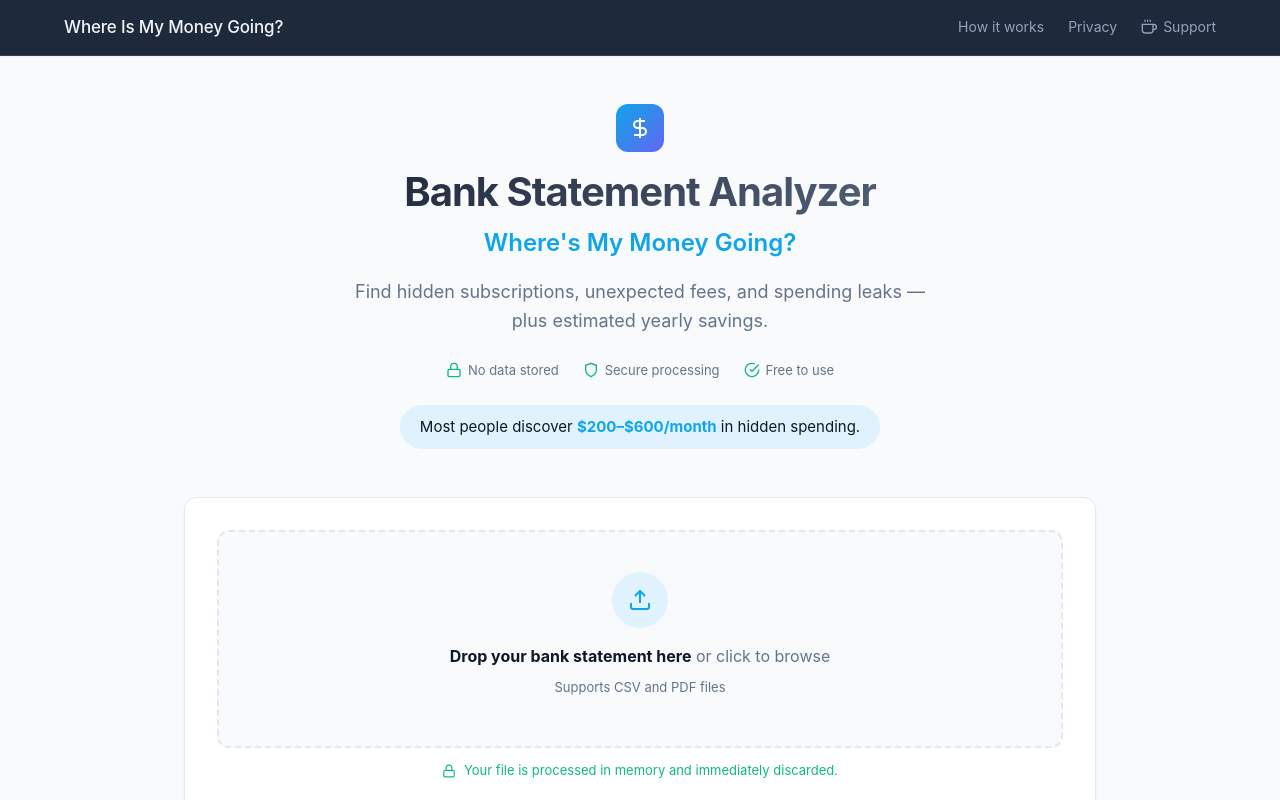
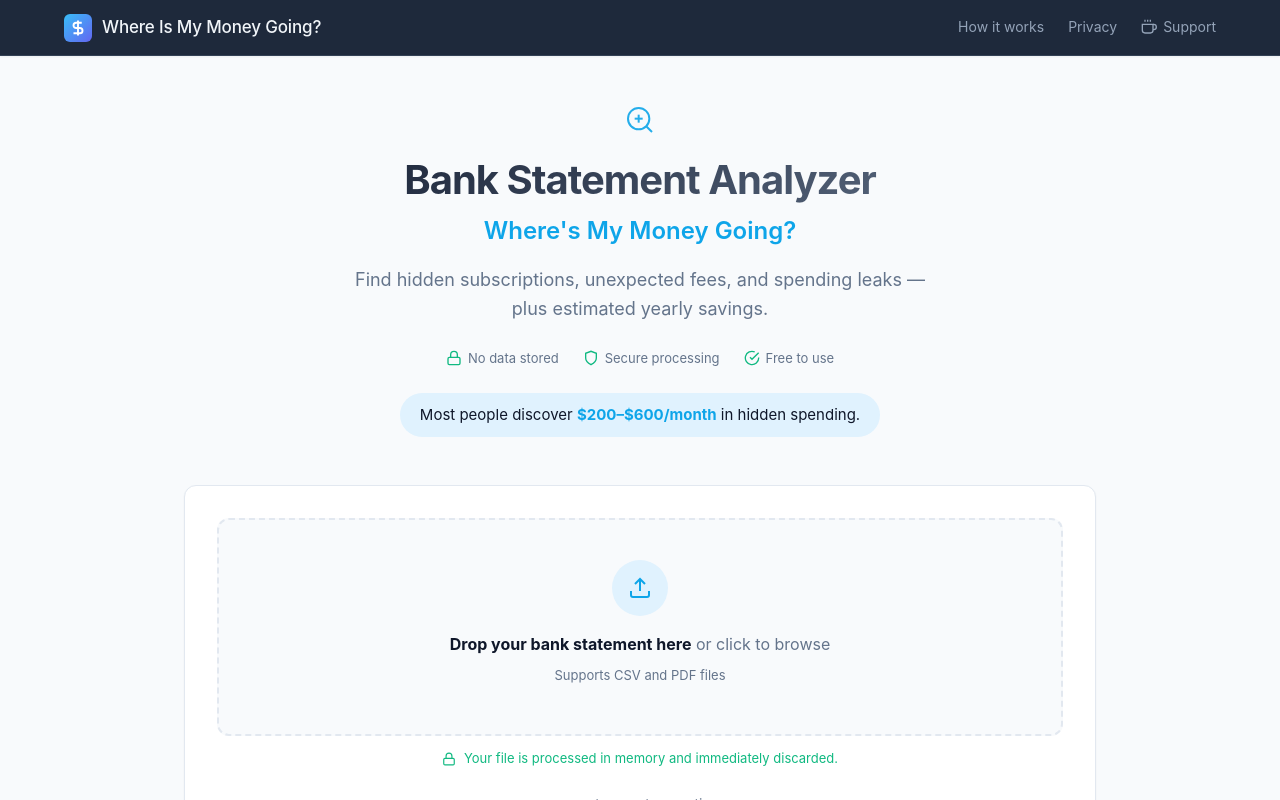
Before and after one commit to kiranz38/bank-analyser, a Next.js app in the folder frontend/: page / in a window 1280 px wide. Shown: the top 800 px of the page. Built offline with nearby package versions, Linux system fonts and the light colour scheme.

Commit message:
Refine branding: keep dollar logo in header, elegant search icon in body

```diff
--- a/frontend/app/globals.css
+++ b/frontend/app/globals.css
@@ -93,6 +93,7 @@ a:hover {
 .header-brand {
   display: flex;
   align-items: center;
+  gap: 0.625rem;
   text-decoration: none;
   color: #f1f5f9;
 }
@@ -100,6 +101,17 @@ a:hover {
 .header-brand:hover {
   text-decoration: none;
   color: #f1f5f9;
+}
+
+.header-logo {
+  width: 28px;
+  height: 28px;
+  background: linear-gradient(135deg, #38bdf8 0%, #6366f1 100%);
+  border-radius: 6px;
+  display: flex;
+  align-items: center;
+  justify-content: center;
+  color: white;
 }
 
 .header-brand-text {
@@ -430,23 +442,13 @@ a:hover {
   flex-shrink: 0;
 }
 
-.logo {
+.hero-icon {
   display: inline-flex;
   align-items: center;
-  gap: 0.5rem;
-  margin-bottom: 1rem;
-}
-
-.logo-icon {
-  width: 48px;
-  height: 48px;
-  background: linear-gradient(135deg, var(--primary) 0%, #6366f1 100%);
-  border-radius: 12px;
-  display: flex;
-  align-items: center;
   justify-content: center;
-  color: white;
-  font-size: 1.5rem;
+  margin-bottom: 1.25rem;
+  color: var(--primary);
+  opacity: 0.9;
 }
 
 h1 {
--- a/frontend/app/page.tsx
+++ b/frontend/app/page.tsx
@@ -135,12 +135,13 @@ export default function Home() {
 
       <main className="container">
         <header className="header">
-          <div className="logo">
-            <div className="logo-icon">
-              <svg width="24" height="24" viewBox="0 0 24 24" fill="none" stroke="currentColor" strokeWidth="2">
-                <path d="M12 2v20M17 5H9.5a3.5 3.5 0 0 0 0 7h5a3.5 3.5 0 0 1 0 7H6" />
-              </svg>
-            </div>
+          <div className="hero-icon">
+            <svg width="32" height="32" viewBox="0 0 24 24" fill="none" stroke="currentColor" strokeWidth="1.5">
+              <circle cx="11" cy="11" r="8" />
+              <path d="M21 21l-4.35-4.35" />
+              <path d="M11 8v6" />
+              <path d="M8 11h6" />
+            </svg>
           </div>
           <h1>Bank Statement Analyzer</h1>
           <h2 className="brand-tagline">Where's My Money Going?</h2>
--- a/frontend/components/Header.tsx
+++ b/frontend/components/Header.tsx
@@ -10,6 +10,11 @@ export default function Header() {
     <header className="site-header">
       <div className="header-container">
         <Link href="/" className="header-brand">
+          <div className="header-logo">
+            <svg width="18" height="18" viewBox="0 0 24 24" fill="none" stroke="currentColor" strokeWidth="2.5">
+              <path d="M12 2v20M17 5H9.5a3.5 3.5 0 0 0 0 7h5a3.5 3.5 0 0 1 0 7H6" />
+            </svg>
+          </div>
           <span className="header-brand-text">Where Is My Money Going?</span>
         </Link>
 
```
